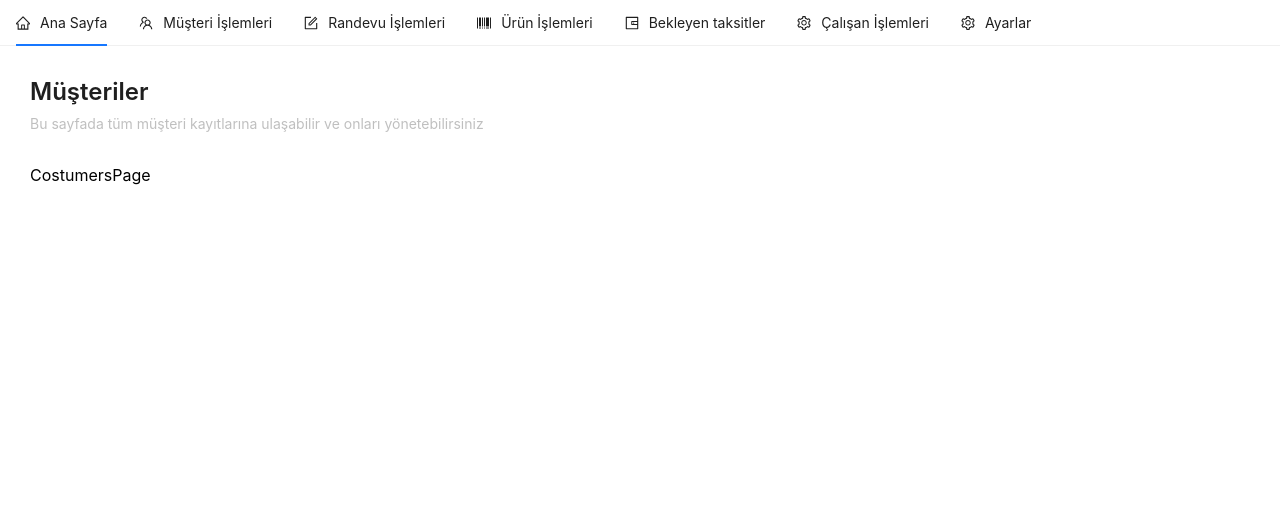
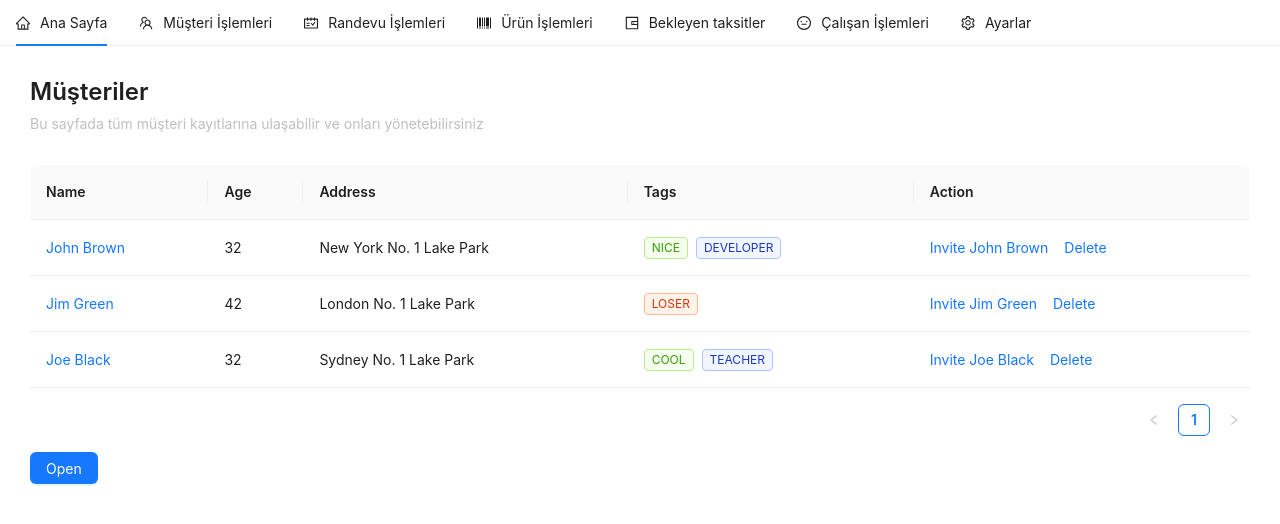
Before and after one commit to resatyavcin0/wedding-dress-store-client, a React (Create React App) app: page /costumers in a window 1280 px wide. Shown: the top 524 px of the page. Built offline with nearby package versions, Linux system fonts and the light colour scheme.

Commit message:
Add calendar

```diff
--- a/package.json
+++ b/package.json
@@ -7,7 +7,9 @@
     "@testing-library/react": "^13.4.0",
     "@testing-library/user-event": "^13.5.0",
     "antd": "^5.5.2",
+    "moment": "^2.29.4",
     "react": "^18.2.0",
+    "react-big-calendar": "^1.8.0",
     "react-dom": "^18.2.0",
     "react-pin-input": "^1.3.1",
     "react-router-dom": "^6.11.2",
--- a/src/App.js
+++ b/src/App.js
@@ -1,6 +1,7 @@
 import { RouterProvider, createBrowserRouter } from "react-router-dom";
 import ALL_ROUTES from "./routes";
 
+import "react-big-calendar/lib/css/react-big-calendar.css";
 const routerMap = ALL_ROUTES.map((route) => ({
   path: route?.path,
   element: route?.element,
--- /dev/null
+++ b/src/components/DrawerComponent.js
@@ -0,0 +1,31 @@
+import { Button, Drawer } from "antd";
+import React, { useState } from "react";
+
+const DrawerComponent = () => {
+  const [open, setOpen] = useState(false);
+  const showDrawer = () => {
+    setOpen(true);
+  };
+  const onClose = () => {
+    setOpen(false);
+  };
+  return (
+    <>
+      <Button type="primary" onClick={showDrawer}>
+        Open
+      </Button>
+      <Drawer
+        title="Basic Drawer"
+        placement="right"
+        onClose={onClose}
+        open={open}
+      >
+        <p>Some contents...</p>
+        <p>Some contents...</p>
+        <p>Some contents...</p>
+      </Drawer>
+    </>
+  );
+};
+
+export default DrawerComponent;
--- a/src/pages/appointments.js
+++ b/src/pages/appointments.js
@@ -1,8 +1,10 @@
 import React from "react";
 import MainCore from "../core/Main";
-import TableComponent from "../components/TableComponent";
+import { Calendar, momentLocalizer } from "react-big-calendar";
+import moment from "moment";
 
 const AppointmentsPage = () => {
+  const localizer = momentLocalizer(moment);
   return (
     <MainCore
       title={"Randevular"}
@@ -10,7 +12,13 @@ const AppointmentsPage = () => {
         "Bu sayfada geçmişteki tüm randevular gözükmektedir. İçlerinde aramalar yapabilir ve onları yönetebilirsiniz."
       }
     >
-      <TableComponent />
+      <Calendar
+        localizer={localizer}
+        // events={myEventsList}
+        startAccessor="start"
+        endAccessor="end"
+        style={{ height: 500 }}
+      />
     </MainCore>
   );
 };
--- a/src/pages/costumers.js
+++ b/src/pages/costumers.js
@@ -1,5 +1,7 @@
 import React from "react";
 import MainCore from "../core/Main";
+import TableComponent from "../components/TableComponent";
+import DrawerComponent from "../components/DrawerComponent";
 
 const CostumersPage = () => {
   return (
@@ -9,7 +11,8 @@ const CostumersPage = () => {
         "Bu sayfada tüm müşteri kayıtlarına ulaşabilir ve onları yönetebilirsiniz"
       }
     >
-      CostumersPage
+      <TableComponent />
+      <DrawerComponent />
     </MainCore>
   );
 };
--- a/src/pages/employees.js
+++ b/src/pages/employees.js
@@ -1,5 +1,6 @@
 import React from "react";
 import MainCore from "../core/Main";
+import TableComponent from "../components/TableComponent";
 
 const EmployeesPage = () => {
   return (
@@ -9,7 +10,7 @@ const EmployeesPage = () => {
         "Bu sayfada tüm çalışan kayıtlarına ulaşabilir ve onları yönetebilirsiniz"
       }
     >
-      EmployeesPage
+      <TableComponent />
     </MainCore>
   );
 };
--- a/src/routes.js
+++ b/src/routes.js
@@ -5,7 +5,8 @@ import {
   BarcodeOutlined,
   TeamOutlined,
   WalletOutlined,
-  FormOutlined,
+  ScheduleOutlined,
+  MehOutlined,
 } from "@ant-design/icons";
 
 //pages
@@ -55,7 +56,7 @@ const ALL_ROUTES = [
   {
     label: "Randevu İşlemleri",
     key: "/appointments",
-    icon: <FormOutlined />,
+    icon: <ScheduleOutlined />,
     path: "/appointments",
     element: <AppointmentsPage />,
   },
@@ -77,7 +78,7 @@ const ALL_ROUTES = [
   {
     label: "Çalışan İşlemleri",
     key: "/employees",
-    icon: <SettingOutlined />,
+    icon: <MehOutlined />,
     disabled: true,
     path: "/employees",
     element: <EmployeesPage />,
```
Also changed, not shown: 1 other file (tests, documents, lock files or other folders).
